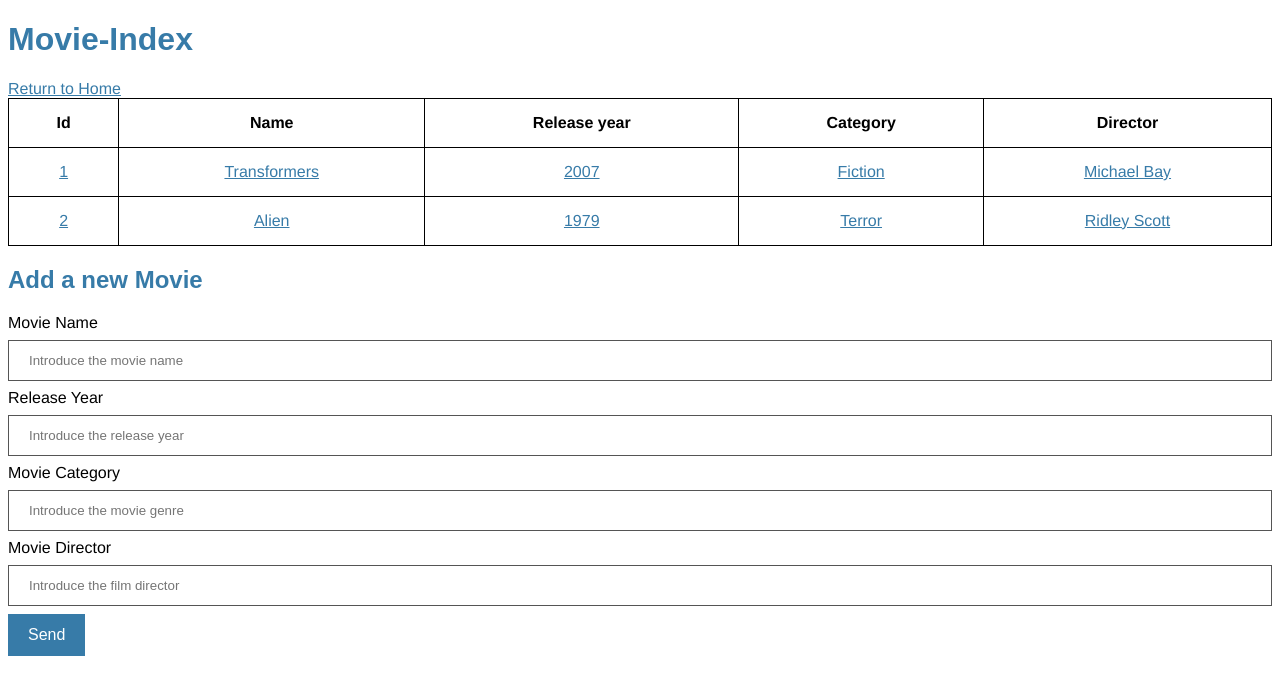
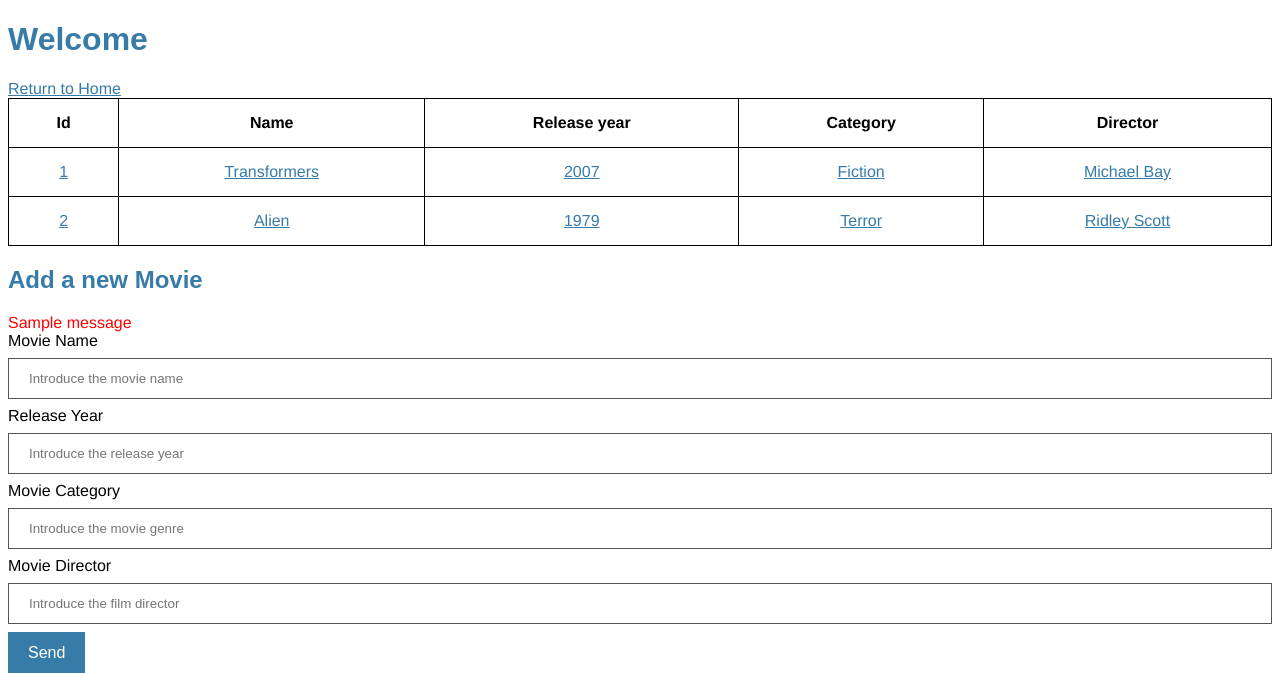
Before and after one commit to alexsvt2/moviesoft, a Flask app: page /movies in a window 1280 px wide. Shown: the top 673 px of the page. Run offline with Flask 2, Linux system fonts and the light colour scheme; data comes from the database, SQL or seed files in the repository; both versions use the stored data as it was after the commit; one stand-in notice (Sample message) is shown.

Commit message:
se agrego flash para no hacer recargar la pagina, si no que en el mismo sitio muestre el error

```diff
--- a/app.py
+++ b/app.py
@@ -2,6 +2,7 @@ from flask import Flask, request, jsonify, render_template, redirect, url_for, f
 from flask_sqlalchemy import SQLAlchemy
 
 app = Flask(__name__)
+app.secret_key = b'_5#y2L"F4Q8z\n\xec]/'
 
 app.config['SQLALCHEMY_DATABASE_URI'] = 'sqlite:////home/alexis/Escritorio/projects/moviesoft/movie_database.db'
 db = SQLAlchemy(app)
@@ -28,13 +29,15 @@ def movie():
         category = request.form['category']
         director = request.form['director']
         if not name or not year or not category or not director:
-            flash('Introduce todos los datos requeridos')
+            flash('Please enter all the fields', 'error')
+            return redirect(url_for('movie'))
             # return 'Introduce todos los campos'
         movie = Movie(name=name, year=year, category=category, director=director) #Instancia
         db.session.add(movie)
         db.session.commit()
         return redirect(url_for('movie'))
     elif request.method == 'GET':
+        flash('Welcome', 'info')
         return render_template('movieindex.html', movies=Movie.query.all()) # Esto devuelve el index con la lista de todas las peliculas
 
 @app.route('/movies/<int:id>', methods=['GET'])
--- a/static/css/main.css
+++ b/static/css/main.css
@@ -22,6 +22,10 @@ body {
 h1, h2, h3, h4, h5 {
   font-family: Arial, Helvetica, sans-serif;
   color: #377ba8;
+}
+
+.warning {
+  color: red
 }
 
 a {
--- a/templates/movieindex.html
+++ b/templates/movieindex.html
@@ -1,6 +1,12 @@
 {% extends 'base/base.html' %}
 {% block content %}
-<h1> Movie-Index </h1>
+{% with messages = get_flashed_messages(category_filter=["info"]) %}
+    {% if messages %}
+        {% for message in messages %}
+            <h1>{{ message }}</h1>
+        {% endfor %}
+    {% endif %}
+{% endwith %}
 <a href="/">Return to Home</a>
 <table>
     <thead>
@@ -26,7 +32,13 @@
 </table>
 <h2>Add a new Movie</h2>
 
-
+{% with messages = get_flashed_messages(category_filter=["error"]) %}
+    {% if messages %}
+        {% for message in messages %}
+            <div class="warning">{{ message }}</div>
+        {% endfor %}
+    {% endif %}
+{% endwith %}
 <form method="post" action="/movies">
         <label for="name">Movie Name</label>
         <input type="text" name = "name" placeholder="Introduce the movie name" ><br>
@@ -37,6 +49,5 @@
         <label for="director">Movie Director</label>
         <input type="text" name = "director" placeholder="Introduce the film director"><br>
         <input type="submit" value="Send">
-
 </form>
 {% endblock %}
```
Also changed, not shown: movie_database.db.
